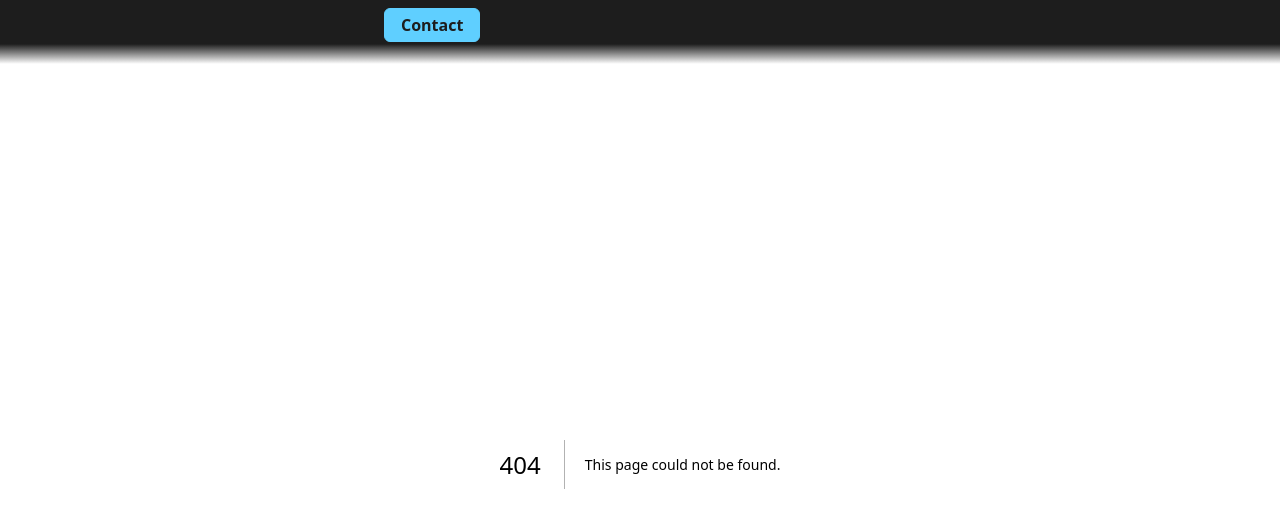
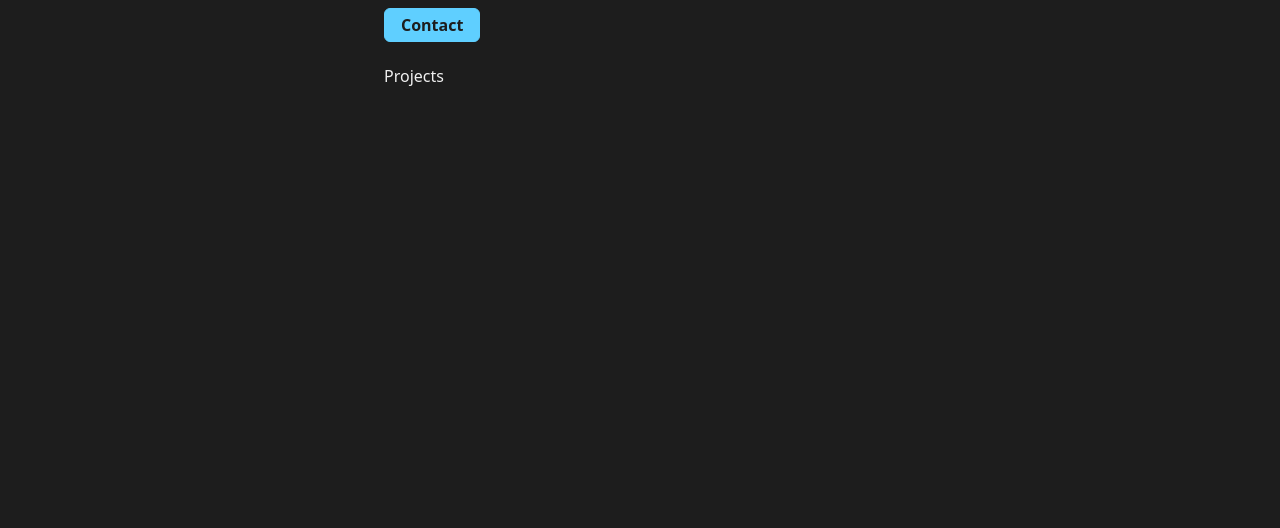
Before and after one commit to amrxt1/portfolio, a Next.js app: page /projects in a window 1280 px wide. Before the commit this address had no page. Shown: the top 528 px of the page. Built offline with nearby package versions, Linux system fonts and the light colour scheme.

Commit message:
Fix Button Shadows getting stuck

```diff
--- /dev/null
+++ b/src/app/projects/page.js
@@ -0,0 +1,7 @@
+import Container from "@/components/layout/Container";
+
+const Projects = () => {
+  return <Container>Projects</Container>;
+};
+
+export default Projects;
--- a/src/components/ui/Button.jsx
+++ b/src/components/ui/Button.jsx
@@ -21,7 +21,7 @@ const Button = ({
         rotate: 2,
         transition: { duration: 0.1, ease: "easeOut" },
       }}
-      className={`${primary ? "bg-primary text-background shadow-primary/40 border-primary" : ""} ${accent ? "bg-accent shadow-accent/40 text-background border-accent" : ""} ${tertiary ? "bg-surface shadow-surface/40 border-text/30" : ""} relative cursor-pointer rounded-md border px-4 py-1 font-bold shadow-none hover:shadow-[0_4px_22px] ${className}`}
+      className={`${primary ? "bg-primary text-background shadow-primary/40 border-primary" : ""} ${accent ? "bg-accent shadow-accent/40 text-background border-accent" : ""} ${tertiary ? "bg-surface shadow-surface/40 border-text/30" : ""} relative cursor-pointer rounded-md border px-4 py-1 font-bold transition-shadow duration-200 md:hover:shadow-[0_4px_22px] ${className}`}
     >
       {children}
     </motion.button>
```
